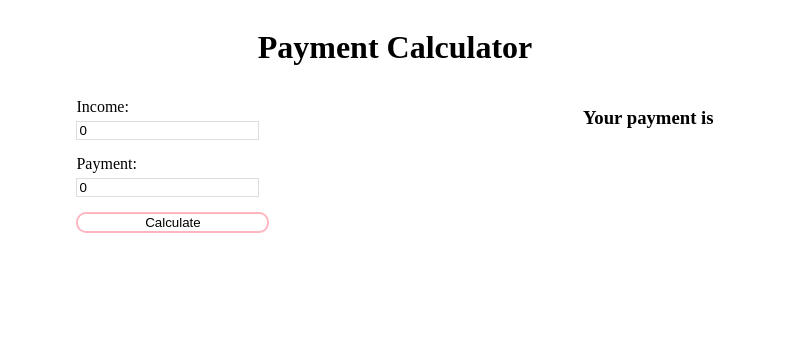
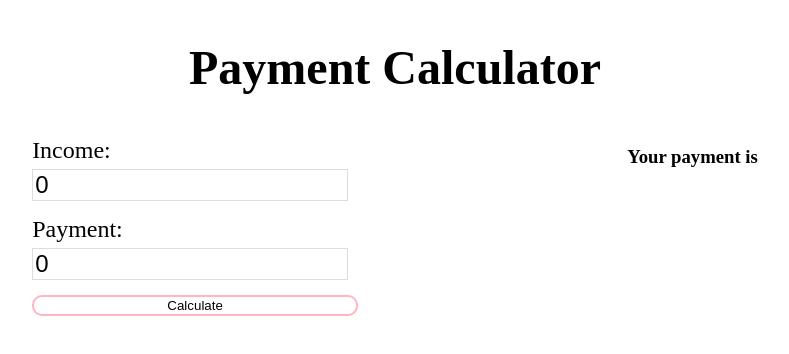
Before and after one commit to ABaulderstone/payment-calculator, a React (Create React App) app: page / in a window 1280 px wide. Shown: the top 354 px of the page, without its empty margins (245-1034 px from the left). Built offline with nearby package versions, Linux system fonts and the light colour scheme.

Commit message:
style changes

```diff
--- a/src/App.js
+++ b/src/App.js
@@ -8,7 +8,7 @@ const App = () => {
   const setPaymentValue = (paymentValue) => setPayment(paymentValue)
   return (
     <div style={{display: "flex", flexDirection:"column"}} >
-          <h1 style={{alignSelf:"center"}}>Payment Calculator</h1>
+          <h1 style={{alignSelf:"center", fontSize: "3rem"}}>Payment Calculator</h1>
           <FlexContainer>
             <PaymentForm setPaymentValue={setPaymentValue} />
             <PaymentDisplay payment={payment} />
--- a/src/components/PaymentDisplay.js
+++ b/src/components/PaymentDisplay.js
@@ -5,7 +5,7 @@ const PaymentDisplay = (props) => {
     return (
         <div>
             <h3> Your payment is </h3>
-            <h3>{payment}</h3>
+            <h3 style={{fontSize: "1.5rem"}}>{payment}</h3>
         </div>
     )
 }
--- a/src/components/styled-components/Form.js
+++ b/src/components/styled-components/Form.js
@@ -3,6 +3,7 @@ import styled from 'styled-components';
 const Form = styled.form`
     display: flex;
     flex-direction: column;
+    font-size: 1.5rem
 `
 
 export default Form;
--- a/src/components/styled-components/Input.js
+++ b/src/components/styled-components/Input.js
@@ -2,6 +2,7 @@ import styled from 'styled-components';
 
 const Input = styled.input`
     margin: 5px 10px 5px 0;
-    border: ${props => props.error ? "1px solid red": "1px solid #dddddd"}
+    border: ${props => props.error ? "1px solid red": "1px solid #dddddd"};
+    font-size: 1.5rem;
 `
 export default Input;
```
